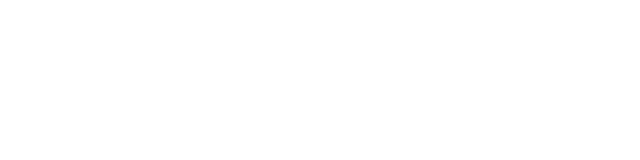
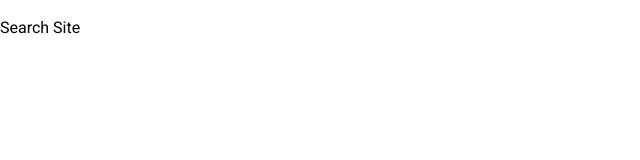
Before and after one commit to mattocodes/my-reads-app, a React (Create React App) app: page /search in a window 1280 px wide. Shown: the top 160 px of the page, without its empty margins (0-640 px from the left). Built offline with nearby package versions, Linux system fonts and the light colour scheme.

Commit message:
Create the SearchSite component

```diff
--- a/src/App.js
+++ b/src/App.js
@@ -5,12 +5,14 @@
 import { Route } from 'react-router-dom'
 
 import MainSite from './components/MainSite'
+import SearchSite from './components/SearchSite'
 
 class BooksApp extends React.Component {
   render() {
     return (
       <div>
         <Route exact path="/" component={ MainSite } />
+        <Route exact path="/search" component={ SearchSite } />
       </div>
 
     );
--- a/src/components/SearchSite.js
+++ b/src/components/SearchSite.js
@@ -0,0 +1,11 @@
+import React from 'react'
+
+class SearchSite extends React.Component {
+    render() {
+        return (
+            <p>Search Site</p>
+        );
+    }
+}
+
+export default SearchSite
```
